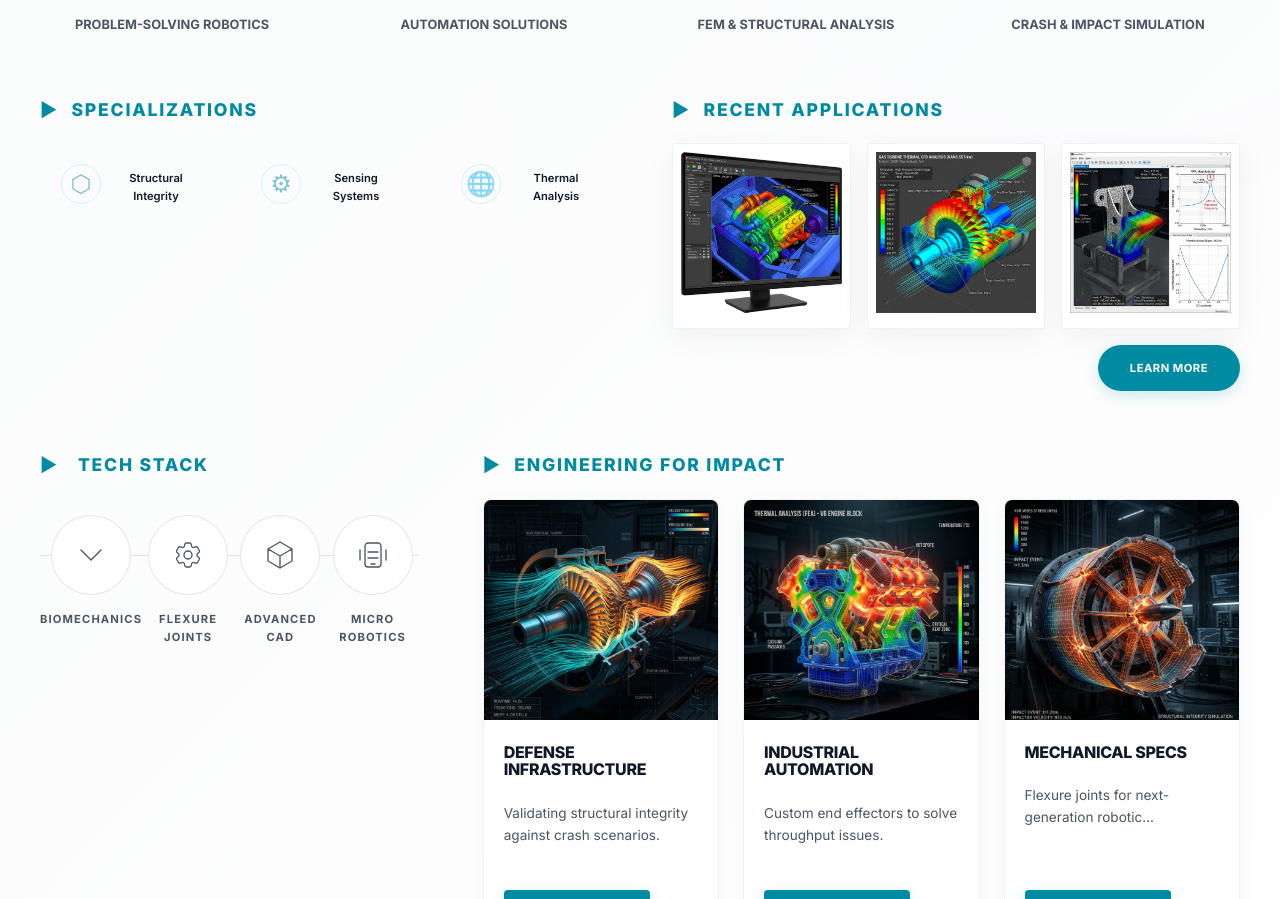
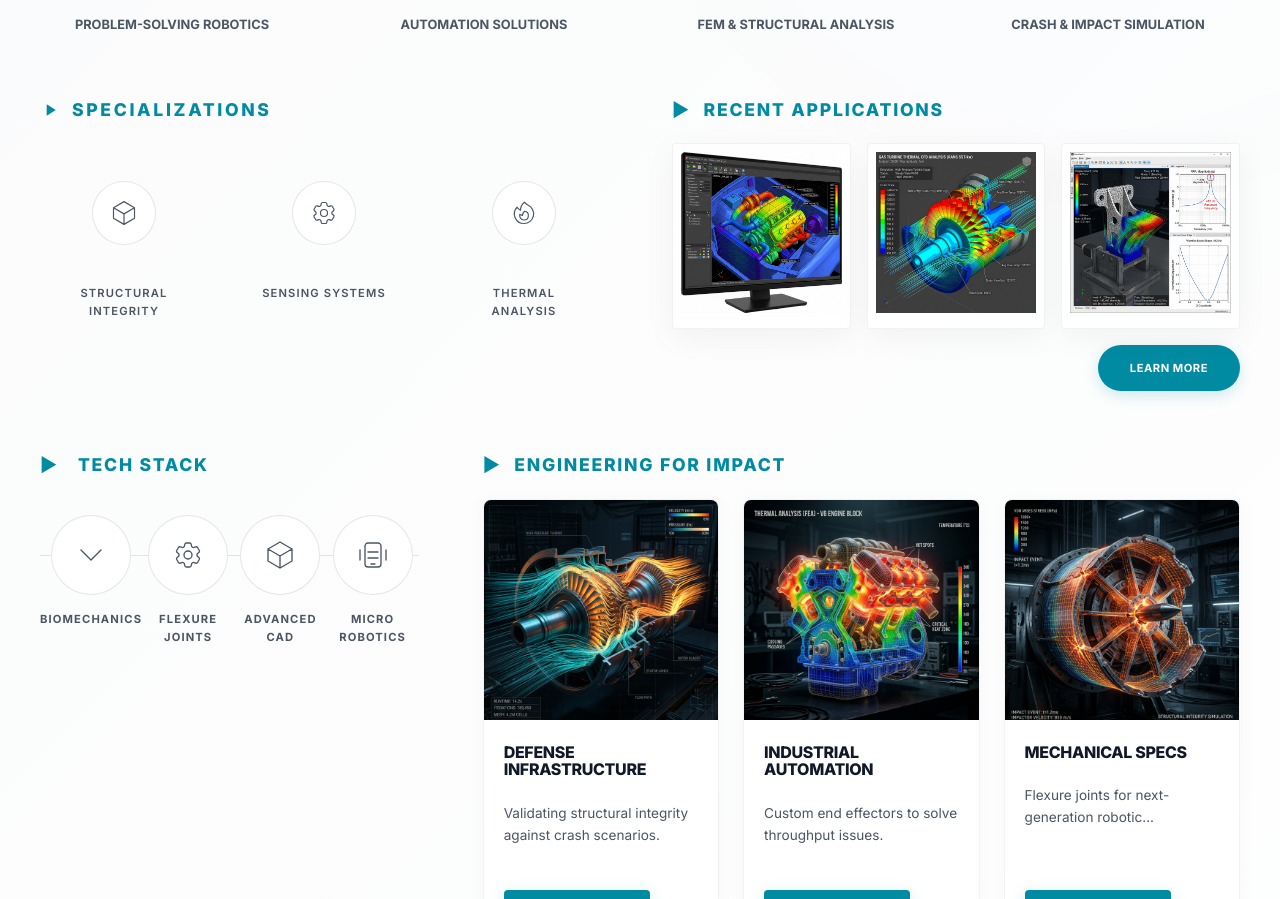
Before and after one commit to MayurSoni2003/csc-web, a Next.js app: page / in a window 1280 px wide. Shown: the part 1148-2047 px from the top of the page. Built offline with nearby package versions, Linux system fonts and the light colour scheme.

Commit message:
Improved Specializations Section

```diff
--- a/app/globals.css
+++ b/app/globals.css
@@ -508,6 +508,103 @@ button {
 .specializations h3,
 .recent-apps h3 {
   margin-bottom: 1.5rem;
+}
+
+
+.specializations h3 {
+  display: flex;
+  align-items: center;
+  gap: 0.75rem;
+  font-size: 1.1rem;
+  letter-spacing: 0.15em;
+  text-transform: uppercase;
+  margin-bottom: 2.5rem;
+}
+
+.spec-heading-icon {
+  width: 1.25rem;
+  height: 1.25rem;
+  color: var(--primary-accent);
+  flex-shrink: 0;
+}
+
+/* Grid: 3 equal columns */
+.spec-grid {
+  display: grid;
+  grid-template-columns: repeat(3, 1fr);
+  gap: 1.5rem;
+}
+
+/* Each card */
+.spec-item {
+  display: flex;
+  flex-direction: column;
+  align-items: center;
+  text-align: center;
+  padding: 1.75rem 1rem;
+  border-radius: 8px;
+  border: 1px solid var(--border-color);
+  background: var(--card-bg);
+  transition: border-color 0.3s ease, box-shadow 0.3s ease, transform 0.3s ease;
+  cursor: default;
+}
+
+.spec-item:hover {
+  border-color: var(--primary-accent);
+  box-shadow: var(--glow-cyan);
+  transform: translateY(-4px);
+}
+
+/* Icon circle */
+.spec-icon-circle {
+  width: 64px;
+  height: 64px;
+  border-radius: 50%;
+  background: var(--bg-color);
+  border: 1px solid var(--border-color);
+  display: flex;
+  align-items: center;
+  justify-content: center;
+  margin-bottom: 1rem;
+  transition: border-color 0.3s ease;
+}
+
+.spec-item:hover .spec-icon-circle {
+  border-color: var(--primary-accent);
+}
+
+/* SVG icon */
+.spec-icon {
+  width: 1.75rem;
+  height: 1.75rem;
+  color: var(--text-muted);
+  transition: color 0.3s ease;
+}
+
+.spec-item:hover .spec-icon {
+  color: var(--primary-accent);
+}
+
+/* Label */
+.spec-item p {
+  font-size: 0.7rem;
+  font-weight: 700;
+  letter-spacing: 0.1em;
+  text-transform: uppercase;
+  color: var(--text-muted);
+  transition: color 0.3s ease;
+  margin: 0;
+}
+
+.spec-item:hover p {
+  color: var(--text-high);
+}
+
+/* Responsive */
+@media (max-width: 600px) {
+  .spec-grid {
+    grid-template-columns: 1fr;
+  }
 }
 
 .recent-apps {
--- a/app/page.tsx
+++ b/app/page.tsx
@@ -45,6 +45,35 @@ const TECH_STACK = [
     icon: (
       <svg className="tech-stack-icon" fill="none" viewBox="0 0 24 24" stroke="currentColor" strokeWidth={1}>
         <path strokeLinecap="round" strokeLinejoin="round" d="M8.25 14.25h7.5M8.25 9.75h7.5M10.5 18.75h3M2.25 8.25v7.5M21.75 8.25v7.5M6 18.75V5.25A2.25 2.25 0 018.25 3h7.5A2.25 2.25 0 0118 5.25v13.5A2.25 2.25 0 0115.75 21h-7.5A2.25 2.25 0 016 18.75z" />
+      </svg>
+    ),
+  },
+];
+
+const SPECIALIZATIONS = [
+  {
+    title: "Structural Integrity",
+    icon: (
+      <svg className="spec-icon" fill="none" viewBox="0 0 24 24" stroke="currentColor" strokeWidth={1}>
+        <path strokeLinecap="round" strokeLinejoin="round" d="M21 7.5l-9-5.25L3 7.5m18 0l-9 5.25m9-5.25v9l-9 5.25M3 7.5l9 5.25M3 7.5v9l9 5.25m0-9v9" />
+      </svg>
+    ),
+  },
+  {
+    title: "Sensing Systems",
+    icon: (
+      <svg className="spec-icon" fill="none" viewBox="0 0 24 24" stroke="currentColor" strokeWidth={1}>
+        <path strokeLinecap="round" strokeLinejoin="round" d="M9.594 3.94c.09-.542.56-.94 1.11-.94h2.593c.55 0 1.02.398 1.11.94l.213 1.281c.063.374.313.686.645.87.074.04.147.083.22.127.324.196.72.257 1.075.124l1.217-.456a1.125 1.125 0 011.37.49l1.296 2.247a1.125 1.125 0 01-.26 1.431l-1.003.827c-.293.24-.438.613-.431.992a6.759 6.759 0 010 .255c-.007.378.138.75.43.99l1.005.828c.424.35.534.954.26 1.43l-1.298 2.247a1.125 1.125 0 01-1.369.491l-1.217-.456c-.355-.133-.75-.072-1.076.124a6.57 6.57 0 01-.22.128c-.331.183-.581.495-.644.869l-.213 1.28c-.09.543-.56.941-1.11.941h-2.594c-.55 0-1.02-.398-1.11-.94l-.213-1.281c-.062-.374-.312-.686-.644-.87a6.52 6.52 0 01-.22-.127c-.325-.196-.72-.257-1.076-.124l-1.217.456a1.125 1.125 0 01-1.369-.49l-1.297-2.247a1.125 1.125 0 01.26-1.431l1.004-.827c.292-.24.437-.613.43-.992a6.932 6.932 0 010-.255c.007-.378-.138-.75-.43-.99l-1.004-.828a1.125 1.125 0 01-.26-1.43l1.297-2.247a1.125 1.125 0 011.37-.491l1.216.456c.356.133.751.072 1.076-.124.072-.044.146-.087.22-.128.332-.183.582-.495.644-.869l.214-1.281z" />
+        <path strokeLinecap="round" strokeLinejoin="round" d="M15 12a3 3 0 11-6 0 3 3 0 016 0z" />
+      </svg>
+    ),
+  },
+  {
+    title: "Thermal Analysis",
+    icon: (
+      <svg className="spec-icon" fill="none" viewBox="0 0 24 24" stroke="currentColor" strokeWidth={1}>
+        <path strokeLinecap="round" strokeLinejoin="round" d="M15.362 5.214A8.252 8.252 0 0112 21 8.25 8.25 0 016.038 7.048 8.287 8.287 0 009 9.6a8.983 8.983 0 013.361-6.867 8.21 8.21 0 003 2.48z" />
+        <path strokeLinecap="round" strokeLinejoin="round" d="M12 18a3.75 3.75 0 00.495-7.467 5.99 5.99 0 00-1.925 3.546 5.974 5.974 0 01-2.133-1A3.75 3.75 0 0012 18z" />
       </svg>
     ),
   },
@@ -122,13 +151,24 @@ export default function Page() {
 
       <section className="bottom-sections container reveal-up">
         <div className="specializations">
-          <h3><span className="accent">▶</span> SPECIALIZATIONS</h3>
-          <div className="spec-grid">
-            <div className="spec-item"><div className="icon">⬡</div><p>Structural Integrity</p></div>
-            <div className="spec-item"><div className="icon">⚙</div><p>Sensing Systems</p></div>
-            <div className="spec-item"><div className="icon">🌐</div><p>Thermal Analysis</p></div>
+      <h3>
+        <svg className="spec-heading-icon" viewBox="0 0 24 24" fill="currentColor">
+          <path d="M8 5v14l11-7z" />
+        </svg>
+        Specializations
+      </h3>
+
+      <div className="spec-grid">
+        {SPECIALIZATIONS.map((item) => (
+          <div key={item.title} className="spec-item">
+            <div className="spec-icon-circle">
+              {item.icon}
+            </div>
+            <p>{item.title}</p>
           </div>
-        </div>
+        ))}
+      </div>
+    </div>
 
         <div className="recent-apps">
           <h3><span className="accent">▶</span> RECENT APPLICATIONS</h3>
```
